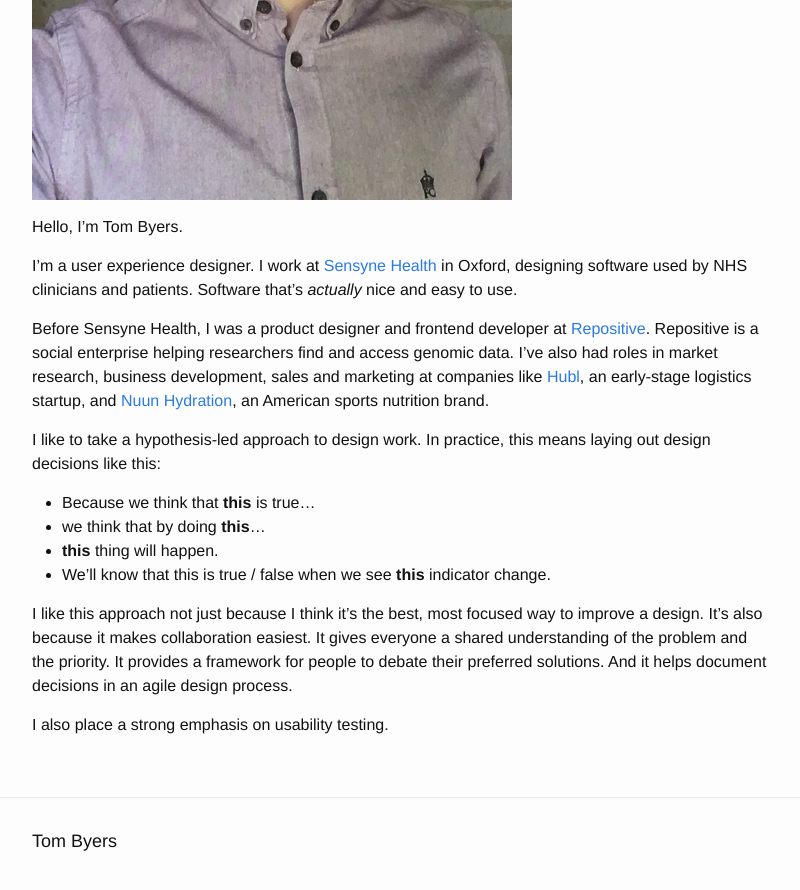
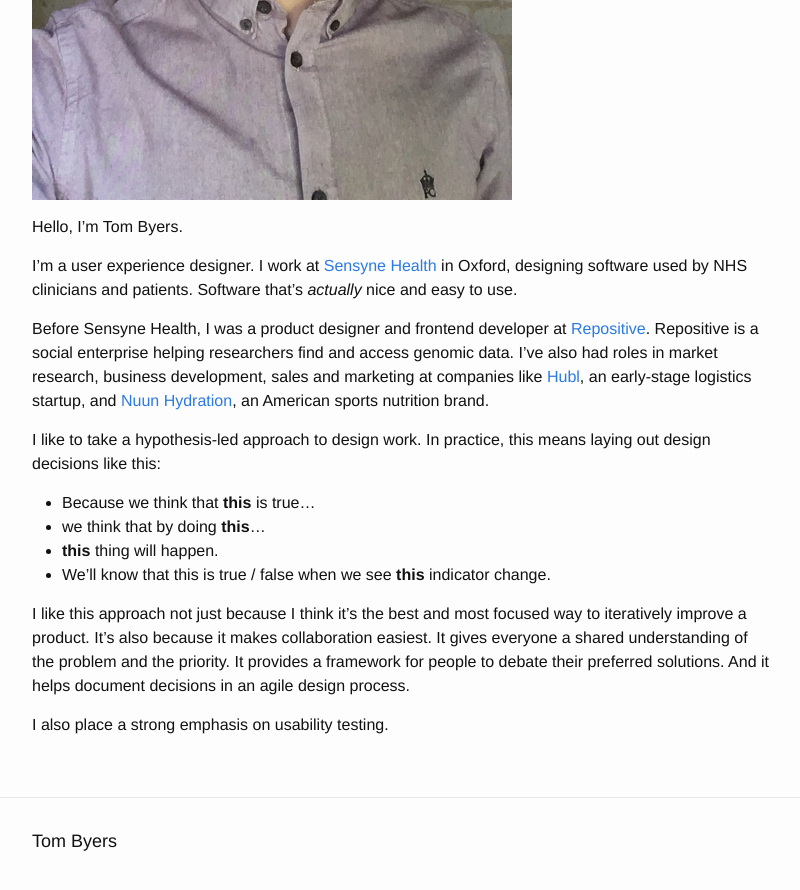
Before and after one commit to tombyers/tombyers.github.io, a Jekyll site: the page built from about.markdown, in a window 1280 px wide and 900 px high, scrolled down 604 px. Shown: the top 890 px of the window, without its empty margins (238-1038 px from the left). Built offline with Jekyll 4.4.1, drawn with Linux system fonts in a browser that asks for light colours.

Commit message:
Updated About

```diff
--- a/about.markdown
+++ b/about.markdown
@@ -19,6 +19,6 @@ I like to take a hypothesis-led approach to design work. In practice, this means
 * **this** thing will happen.
 * We'll know that this is true / false when we see **this** indicator change.
 
-I like this approach not just because I think it's the best, most focused way to improve a design. It's also because it makes collaboration easiest. It gives everyone a shared understanding of the problem and the priority. It provides a framework for people to debate their preferred solutions. And it helps document decisions in an agile design process.
+I like this approach not just because I think it's the best and most focused way to iteratively improve a product. It's also because it makes collaboration easiest. It gives everyone a shared understanding of the problem and the priority. It provides a framework for people to debate their preferred solutions. And it helps document decisions in an agile design process.
 
 I also place a strong emphasis on usability testing.
```
